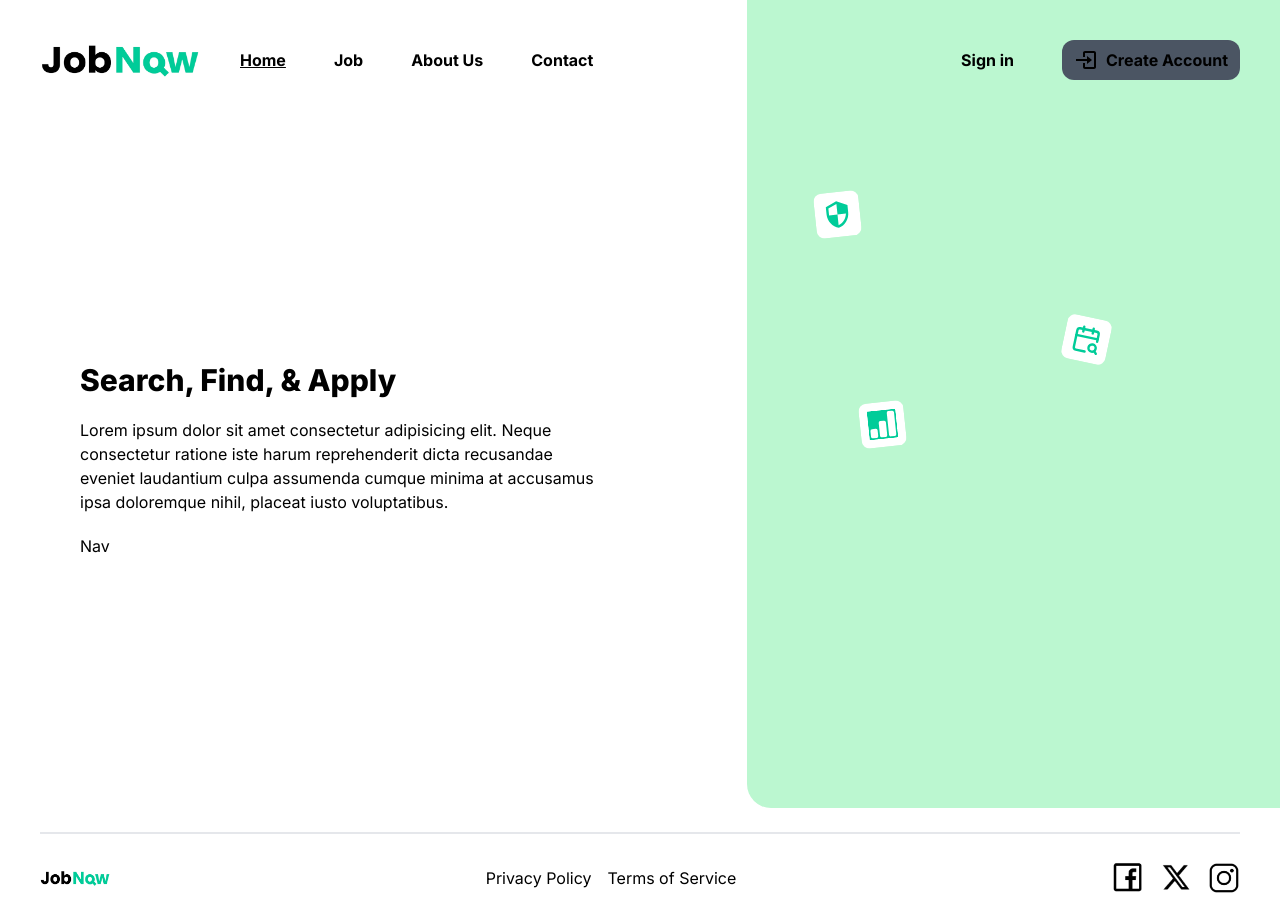
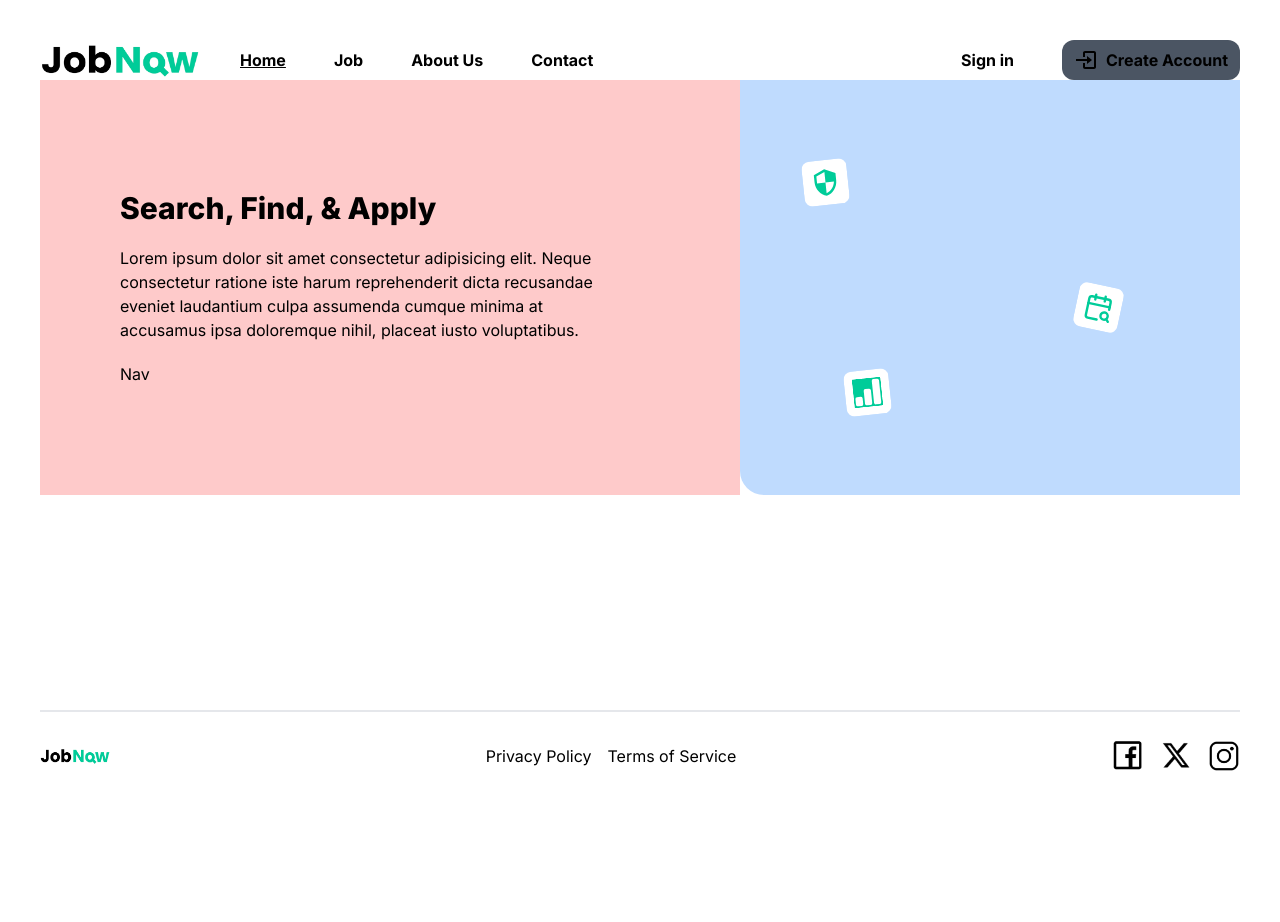
Before and after one commit to kalaounmohamad/Job-search-website, a Next.js app: page / in a window 1280 px wide. After the commit the page ends 800 px from the top, so only its background shows below. Built offline with nearby package versions, Linux system fonts and the light colour scheme.

Commit message:
Trying to adjust bg

```diff
--- a/app/components/Banner.js
+++ b/app/components/Banner.js
@@ -6,16 +6,16 @@ import Signal from "../img/Banner/signal.svg";
 
 export default function Banner() {
   const navbarHeight = `window.innerWidth < 640` ? 104 : 120;
-  const bannerHeight = `calc(100vh - ${navbarHeight}px)`;
+  const bannerHeight = `calc(100% - ${navbarHeight}px)`;
 
   return (
     <div
-      className="flex flex-col md:flex-row -mx-5 sm:-mx-8 md:-mx-10"
+      className="flex flex-col md:flex-row mx-auto max-w-screen-2xl"
       style={{
         height: bannerHeight,
       }}
     >
-      <div className=" md:w-7/12 flex flex-col items-center md:items-start justify-center gap-5 px-8 md:px-10 lg:px-16 xl:px-20 mb-20 md:mb-0 ">
+      <div className="bg-red-200 md:w-7/12 flex flex-col items-center md:items-start justify-center gap-5 px-8 md:px-10 lg:px-16 xl:px-20 my-20 md:my-0 ">
         <h1 className="font-extrabold text-3xl">Search, Find, & Apply</h1>
         <p className=" w-[90%]">
           Lorem ipsum dolor sit amet consectetur adipisicing elit. Neque
@@ -26,8 +26,9 @@ export default function Banner() {
         <div>Nav</div>
       </div>
       <div
-        className={`flex flex-col bg-green-200 -z-10 md:-mt-[120px] md:pt-[120px] md:rounded-bl-3xl md:w-5/12 px-8 md:pl-0 md:pr-10 lg:pr-16 xl:pr-20`}
+        className={`flex flex-col bg-blue-200 -z-10  md:rounded-bl-3xl md:w-5/12 px-8 md:pl-0 md:pr-10 lg:pr-16 xl:pr-20`}
       >
+        <div className="md:mb-20">
           <div className="ml-[15%] my-10  md:my-20">
             <Image
               src={Shield}
@@ -37,7 +38,7 @@ export default function Banner() {
               className="hover:opacity-75 bg-white rounded-lg p-2 transform -rotate-6"
             />
           </div>
-        <div className="mr-[20%] mb-10 ml-auto md:mb-10">
+          <div className="ml-[80%] mb-10  md:mb-10">
             <Image
               src={Calendar}
               alt="Jobnow logo"
@@ -57,5 +58,6 @@ export default function Banner() {
           </div>
         </div>
       </div>
+    </div>
   );
 }
--- a/app/globals.scss
+++ b/app/globals.scss
@@ -6,11 +6,11 @@
 body {
 //   background: #f4ebfa;
 //   @apply text-gray-500 mx-4 sm:mx-8 ;
-  @apply mx-5 sm:mx-8 md:mx-10 overflow-hidden  ;
+  @apply mx-5 sm:mx-8 md:mx-10   ;
 }
 
 main {
-    @apply max-w-screen-2xl   sm:mt-8 mt-6 mb-6 mx-auto;
+    @apply max-w-screen-2xl sm:mt-8 mt-6 mb-6 mx-auto;
   }
 
 h1 {
--- a/app/layout.js
+++ b/app/layout.js
@@ -14,7 +14,6 @@ export default function RootLayout({ children }) {
   return (
     <html lang="en">
       <body className={inter.className + " flex flex-col min-h-screen"}>
-        <Navbar />
         <div className="flex-grow ">{children}</div>
         <Footer />
       </body>
--- a/app/page.js
+++ b/app/page.js
@@ -1,8 +1,10 @@
 import Banner from "./components/Banner";
+import Navbar from "./components/Navbar";
 export default function Home() {
   return (
-    <main>
+    <>
+      <Navbar />
       <Banner />
-    </main>
+    </>
   );
 }
```
Lines whose indentation alone changed are shown as unchanged.
